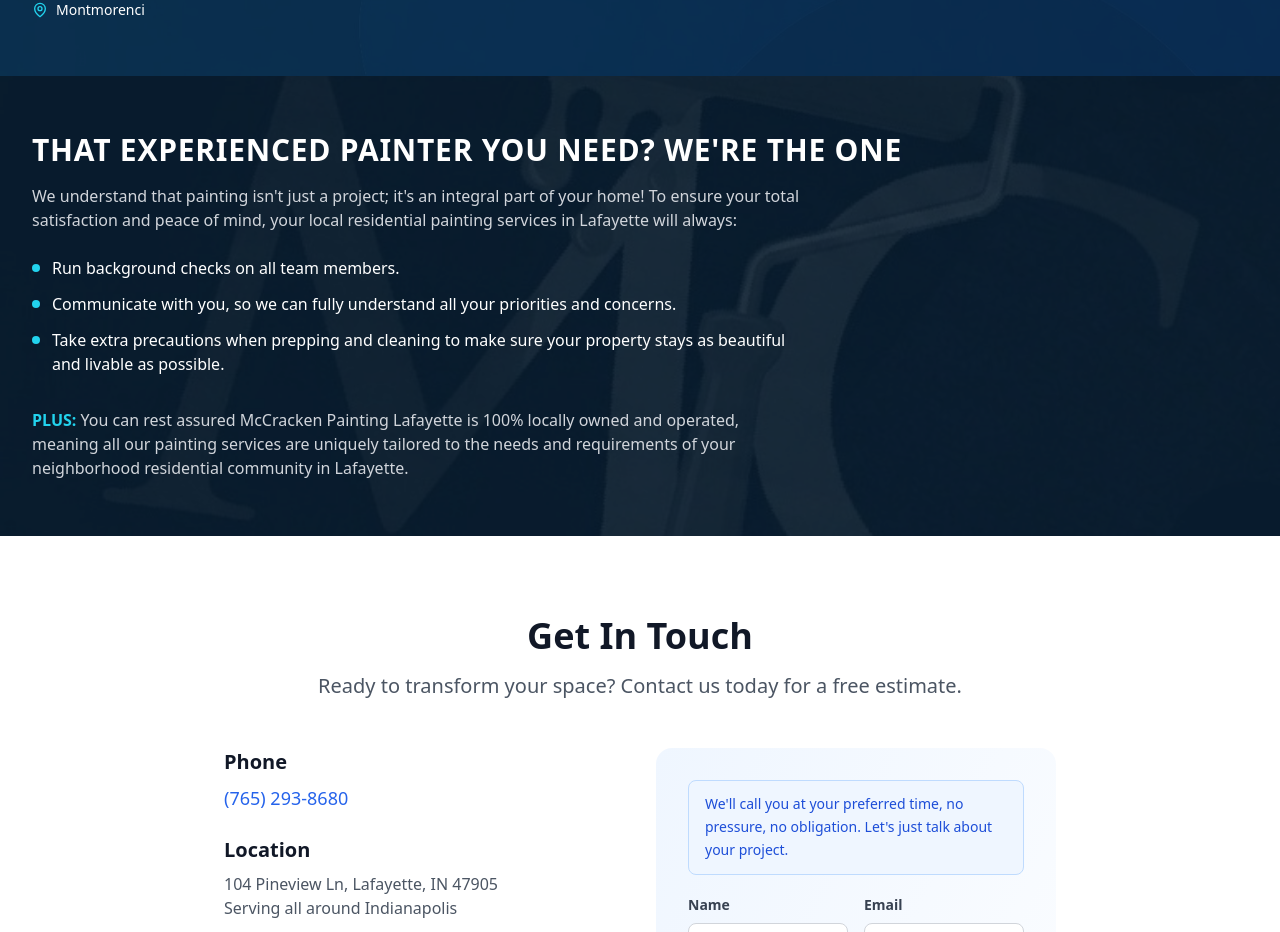
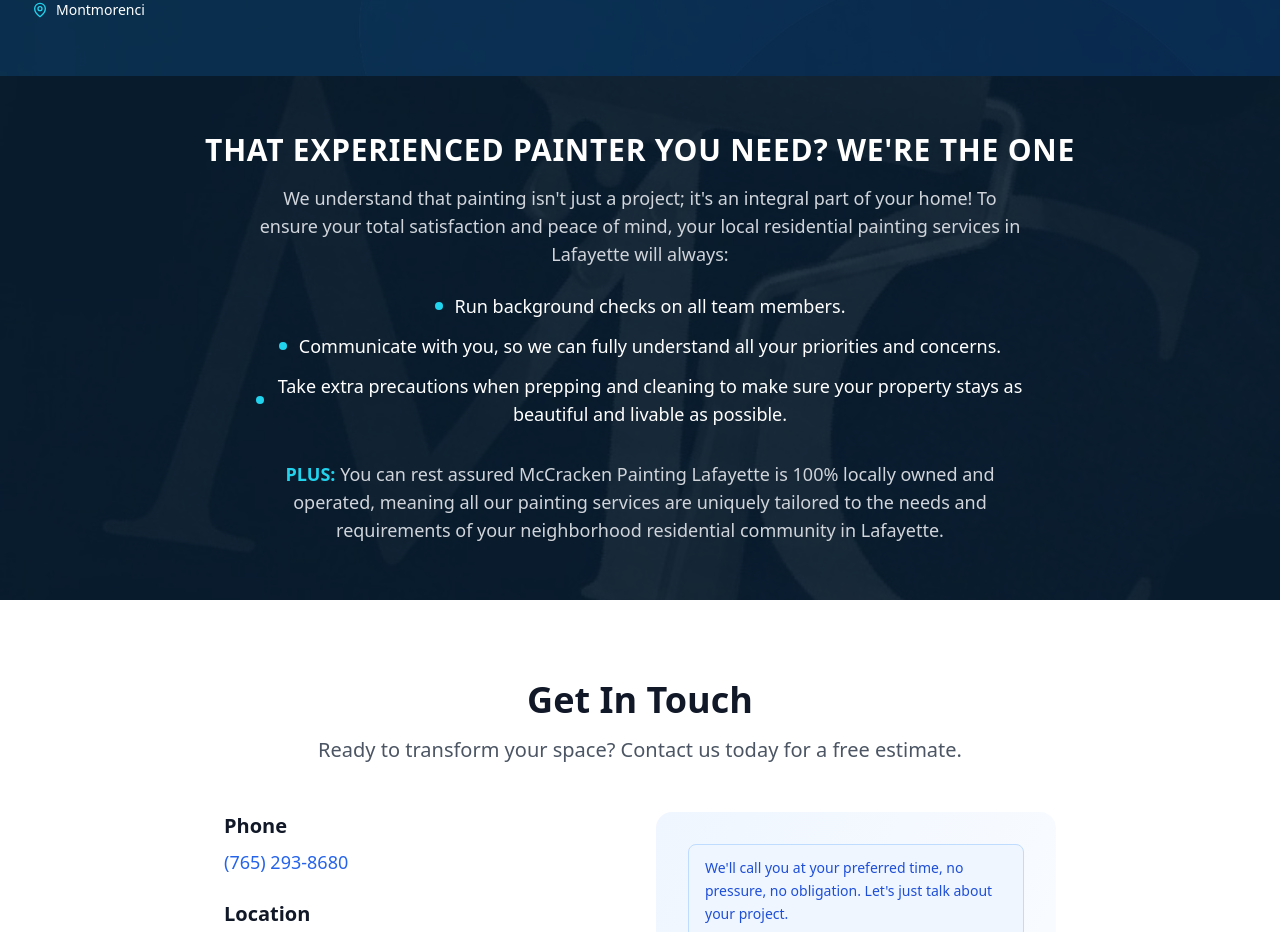
Before and after one commit to sampp37/NewMcCracken, a React (Vite) app: page / in a window 1280 px wide. Shown: the part 3934-4866 px from the top of the page. Built offline with nearby package versions, Linux system fonts and the light colour scheme; no server answers.

Commit message:
Update Section 6 text size & alignment

```diff
--- a/src/App.tsx
+++ b/src/App.tsx
@@ -421,28 +421,28 @@ function App() {
         }}
       >
         <div className="absolute inset-0 bg-[#0a1e2e]/75"></div>
-        <div className="relative max-w-7xl mx-auto px-4 sm:px-6 lg:px-8">
+        <div className="relative max-w-7xl mx-auto px-4 sm:px-6 lg:px-8 text-center">
           <h2 className="text-2xl sm:text-3xl font-bold text-white uppercase tracking-wide mb-4">
             That Experienced Painter You Need? We're the One
           </h2>
-          <p className="text-gray-300 mb-6 max-w-3xl">
+          <p className="text-gray-300 mb-6 max-w-3xl mx-auto text-lg">
             We understand that painting isn't just a project; it's an integral part of your home! To ensure your total satisfaction and peace of mind, your local residential painting services in Lafayette will always:
           </p>
-          <ul className="space-y-3 mb-8 max-w-3xl">
-            <li className="flex items-start gap-3">
-              <span className="w-2 h-2 bg-cyan-400 rounded-full mt-2 flex-shrink-0"></span>
-              <span className="text-white">Run background checks on all team members.</span>
+          <ul className="space-y-3 mb-8 max-w-3xl mx-auto">
+            <li className="flex items-center justify-center gap-3">
+              <span className="w-2 h-2 bg-cyan-400 rounded-full flex-shrink-0"></span>
+              <span className="text-white text-lg">Run background checks on all team members.</span>
             </li>
-            <li className="flex items-start gap-3">
-              <span className="w-2 h-2 bg-cyan-400 rounded-full mt-2 flex-shrink-0"></span>
-              <span className="text-white">Communicate with you, so we can fully understand all your priorities and concerns.</span>
+            <li className="flex items-center justify-center gap-3">
+              <span className="w-2 h-2 bg-cyan-400 rounded-full flex-shrink-0"></span>
+              <span className="text-white text-lg">Communicate with you, so we can fully understand all your priorities and concerns.</span>
             </li>
-            <li className="flex items-start gap-3">
-              <span className="w-2 h-2 bg-cyan-400 rounded-full mt-2 flex-shrink-0"></span>
-              <span className="text-white">Take extra precautions when prepping and cleaning to make sure your property stays as beautiful and livable as possible.</span>
+            <li className="flex items-center justify-center gap-3">
+              <span className="w-2 h-2 bg-cyan-400 rounded-full flex-shrink-0"></span>
+              <span className="text-white text-lg">Take extra precautions when prepping and cleaning to make sure your property stays as beautiful and livable as possible.</span>
             </li>
           </ul>
-          <p className="text-gray-300 max-w-3xl">
+          <p className="text-gray-300 max-w-3xl mx-auto text-lg">
             <span className="text-cyan-400 font-bold">PLUS:</span> You can rest assured McCracken Painting Lafayette is 100% locally owned and operated, meaning all our painting services are uniquely tailored to the needs and requirements of your neighborhood residential community in Lafayette.
           </p>
         </div>
```
